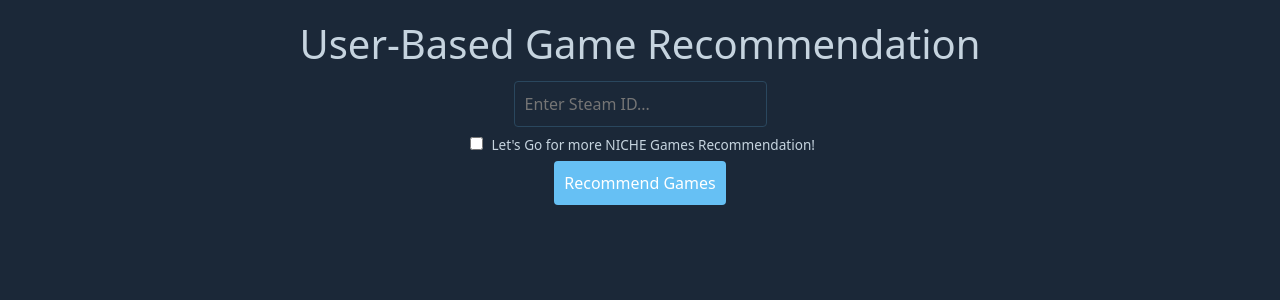
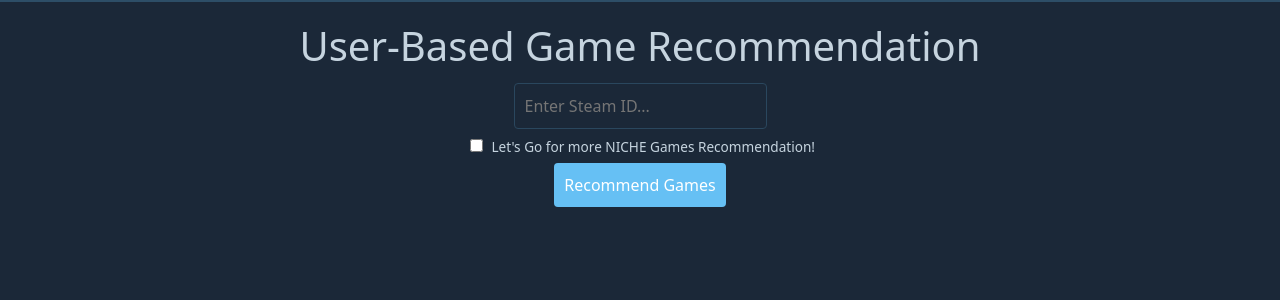
Before and after one commit to Keviniscaiji/GameRecommendSystem, a Flask app: page /user in a window 1280 px wide. Shown: the part 68-368 px from the top of the page. Run offline with Flask 3, Linux system fonts and the light colour scheme; parts of the project's set-up code (start-up, migrations or seed data) failed here and were passed over; some libraries are stand-ins or nearby versions.

Commit message:
Update CSS file

```diff
--- a/static/css/styles.css
+++ b/static/css/styles.css
@@ -142,3 +142,9 @@
     transform: rotate(360deg);
   }
 }
+.navbar-divider {
+  border: none;
+  height: 2px;
+  background-color: #66c0f4; /* Steam 蓝色 */
+  margin: 0;
+}
--- a/templates/base.html
+++ b/templates/base.html
@@ -5,8 +5,8 @@
     <title>{% block title %}Game Recommendation System{% endblock %}</title>
 
     <link
-        rel="stylesheet"
-        href="https://cdn.jsdelivr.net/npm/bootstrap@5.3.0/dist/css/bootstrap.min.css"
+      rel="stylesheet"
+      href="https://cdn.jsdelivr.net/npm/bootstrap@5.3.0/dist/css/bootstrap.min.css"
     />
     <link
       rel="stylesheet"
@@ -16,10 +16,11 @@
   </head>
   <body>
     <!-- Navbar -->
-    <nav class="navbar">
+    <nav class="navbar" style="display: flex; justify-content: space-between">
       <a href="/">Recommend By Game</a>
       <a href="/user">Recommend By UserID</a>
     </nav>
+    <hr class="navbar-divider" />
 
     <div class="container">{% block content %}{% endblock %}</div>
 
--- a/templates/index.html
+++ b/templates/index.html
@@ -27,5 +27,5 @@
 {% endblock %} {% block scripts %}
 <!-- <script src="{{ url_for('static', filename='js/scripts.js') }}"></script>
 <script src="{{ url_for('static', filename='js/card_util.js') }}"></script> -->
-<script src="{{ url_for('static', filename='js/main.js') }}"></script>
+
 {% endblock %}
```
